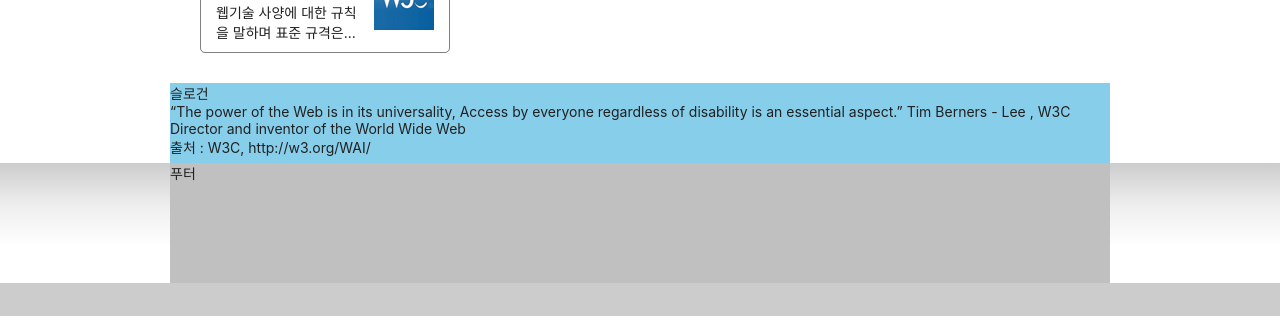
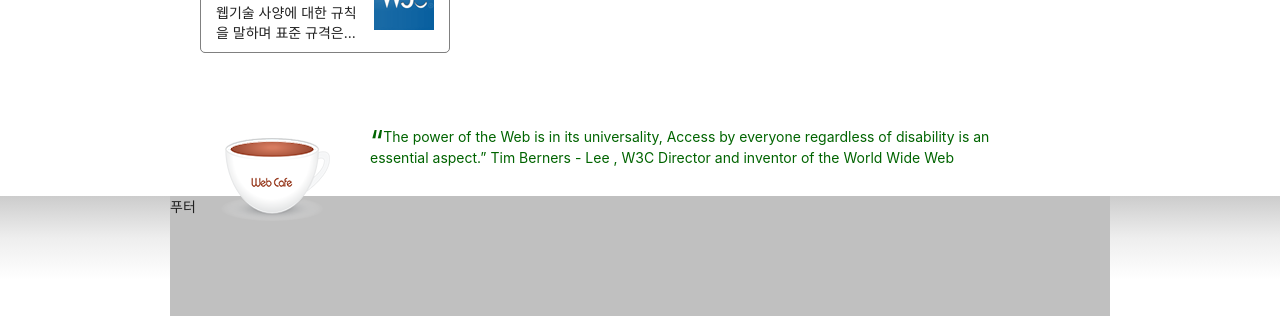
Before and after one commit to bsw98/HTML5, a plain HTML site: page index.html in a window 1280 px wide. Shown: the part 744-1060 px from the top of the page. Before the commit the page ends 1027 px from the top, so only its background shows below. Drawn offline with Linux system fonts and the light colour scheme; a script that the page names is missing; a web font is replaced by a local one.

Commit message:
슬로건 메뉴 완성

```diff
--- a/index.html
+++ b/index.html
@@ -334,7 +334,7 @@
         <q cite="http://w3.org/WAI">The power of the Web is in its universality, Access by everyone regardless of disability is an essential aspect.</q>
         Tim Berners - Lee , W3C Director and inventor of the World Wide Web
       </p>
-      <footer class="sr-only">
+      <footer class="a11y-hidden">
         출처 : W3C, http://w3.org/WAI/
       </footer>
     </article>
--- a/styles/style.css
+++ b/styles/style.css
@@ -673,9 +673,10 @@
   margin-right: 5px;
   content:counter(number);
   border-radius: 5px;
-
-  padding: 1px 5px;
-  background-color: #666;
+  font-size:10px;
+  color:white;
+  padding: 1px 4px;
+  background-color: rgb(161, 156, 156);
 
 }
 .up,.stop,.down{
@@ -701,10 +702,40 @@
 }
 /* 슬로건 */
 .slogan {
-  background: skyblue;
-  height: 10vh;
-  clear: both;
+
+  position: relative;
+  padding: 15px 180px 15px 100px;
+
 }
+.slogan-title{
+  line-height: 83px;
+  text-align: center;
+  width:110px;
+  height: 83px;
+  position: absolute;
+  bottom:-40px;
+  left:-50px;
+}
+.slogan-title::after{
+  position: absolute;
+  top:0;
+  left:0;
+  content:"";
+  width: 100%;
+  height: 100%;
+  background: url(./images/coffee.png) no-repeat;
+
+}
+.slogan-content{
+    color:darkgreen;
+
+}
+.slogan-content q::before {
+  display: inline-block;
+  font-size: 3rem;
+  transform: translateY(10px);
+}
+
 /* 푸터 */
 .footer {
   background: #ccc
```
